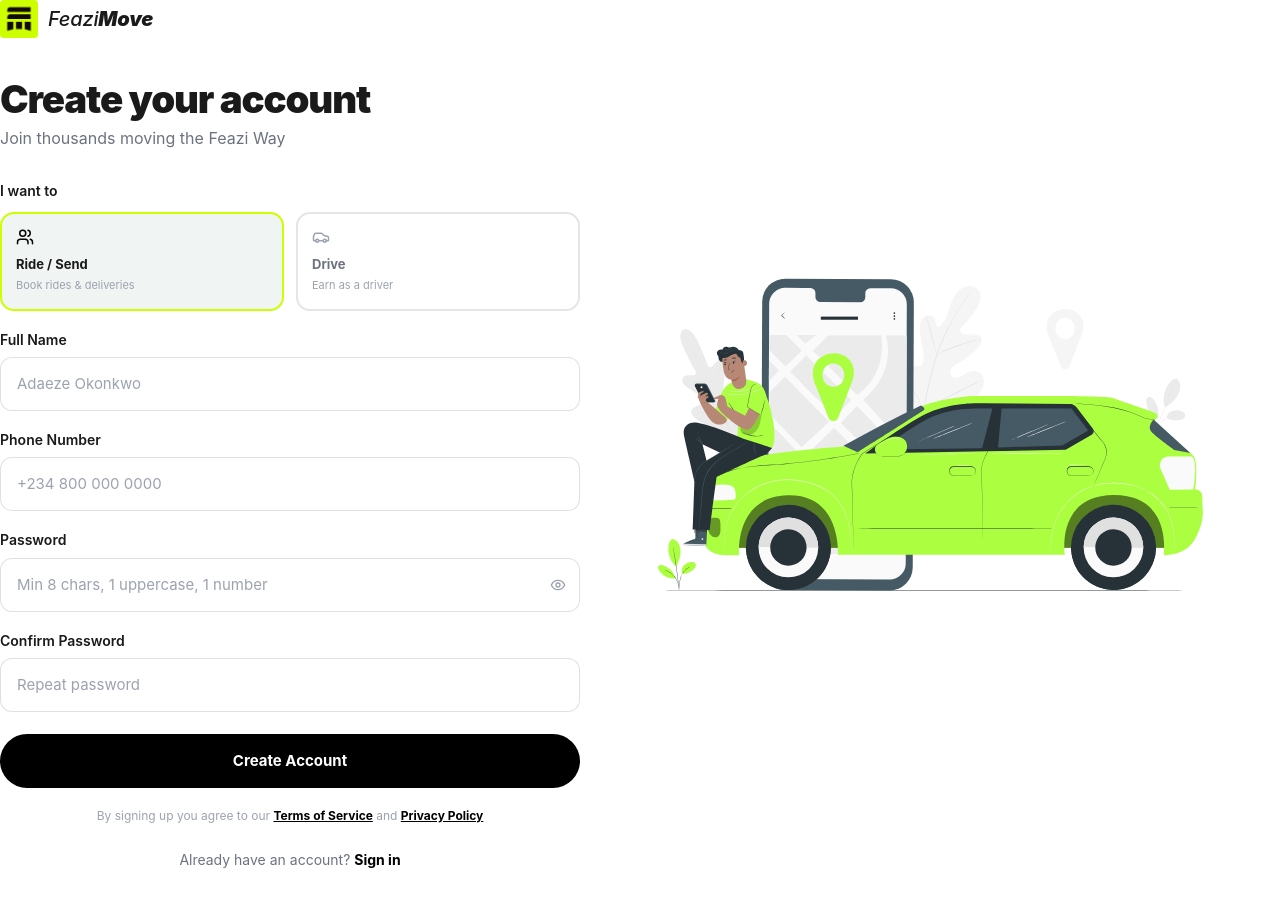
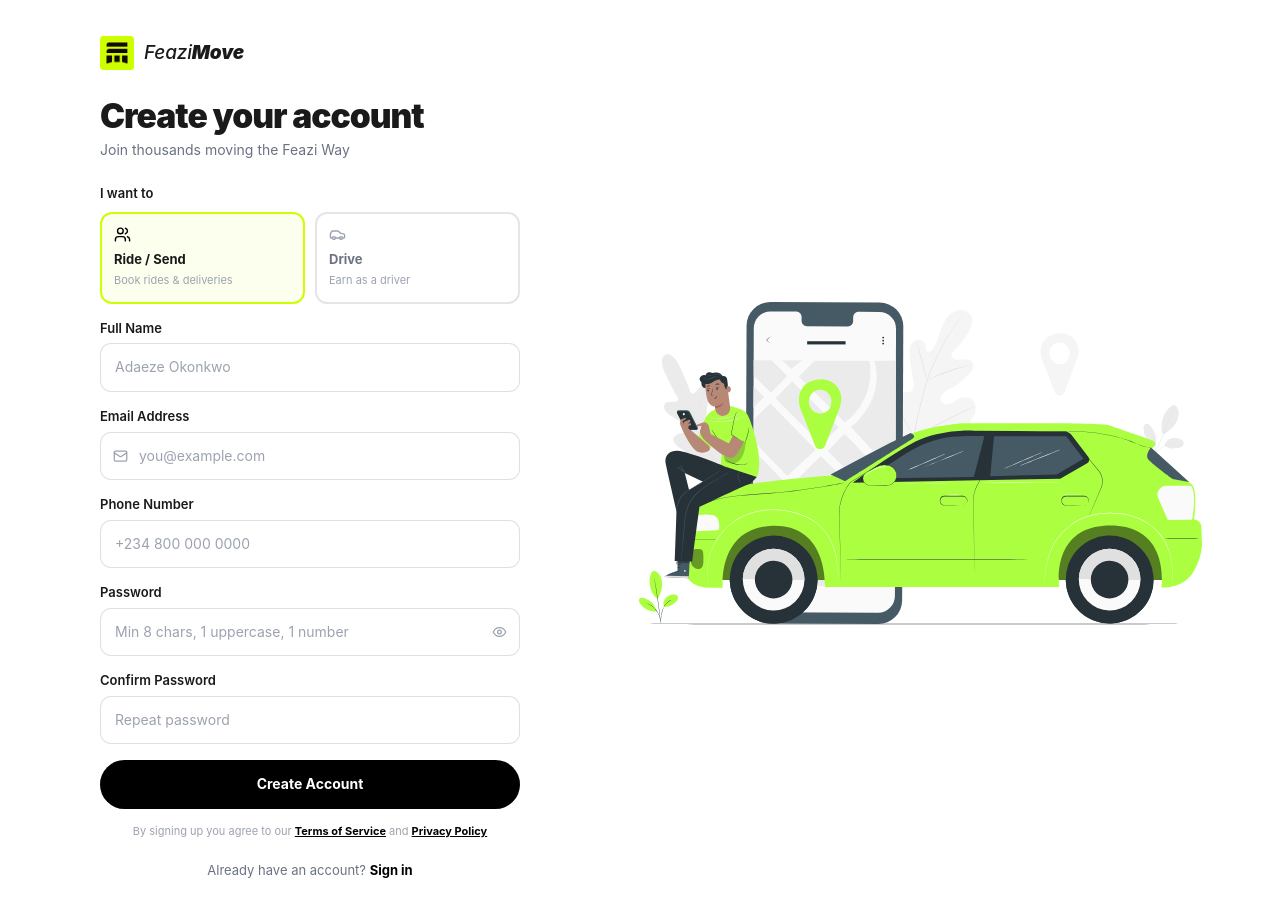
Before and after one commit to busayo524/feazimove, a React (Vite) app: page /register in a window 1280 px wide. Shown: the top 916 px of the page. Before the commit the page ends 872 px from the top, so only its background shows below. Built offline with nearby package versions, Linux system fonts and the light colour scheme; no server answers; the HTML template or start-up script is replaced by a standard one.

Commit message:
Email field added with a mail icon, also added the email column to the users table

```diff
--- a/src/pages/auth/Register.jsx
+++ b/src/pages/auth/Register.jsx
@@ -1,13 +1,15 @@
 import React, { useState, useEffect } from 'react'
 import { Link, useNavigate } from 'react-router-dom'
-import { Eye, EyeOff, Users, Car, AlertCircle } from 'lucide-react'
+import { Eye, EyeOff, Users, Car, AlertCircle, Mail } from 'lucide-react'
 import { useAuth } from '../../context/AuthContext'
 import cityDriverSvg from '../../assets/city-driver.svg'
 import faviconImg from '../../assets/favicon.png'
 
-/* ── Validation helpers ──────────────────────────────────────────────────── */
 function validatePhone(phone) {
   return /^(\+?234|0)[789][01]\d{8}$/.test(phone.replace(/\s/g, ''))
+}
+function validateEmail(email) {
+  return /^[^\s@]+@[^\s@]+\.[^\s@]+$/.test(email)
 }
 function validatePassword(pw) {
   return pw.length >= 8 && /[A-Z]/.test(pw) && /[0-9]/.test(pw)
@@ -16,55 +18,28 @@ function sanitizeText(val) {
   return val.replace(/[<>"']/g, '').trim()
 }
 
-/* ── Animated right panel ────────────────────────────────────────────────── */
 function RegisterPanel() {
   const cities = ['🇳🇬 Lagos', '🇬🇭 Accra', '🇰🇪 Nairobi', '🇿🇦 Cape Town', '🇸🇳 Dakar']
   const [cityIdx, setCityIdx] = useState(0)
-
   useEffect(() => {
     const t = setInterval(() => setCityIdx(i => (i + 1) % cities.length), 2200)
     return () => clearInterval(t)
   }, [])
-
-  const steps = [
-    { icon: '📱', label: 'Download', done: true },
-    { icon: '✅', label: 'Verify',   done: true },
-    { icon: '👤', label: 'Profile',  done: false },
-    { icon: '🚗', label: 'Ride',     done: false },
-  ]
-
-  // Confetti particles
-  const particles = Array.from({ length: 14 }, (_, i) => ({
-    left: `${5 + i * 6.5}%`,
-    color: ['#d4ff1a','#d4ff1a','#ffffff','#FBBF24','#ccff00'][i % 5],
-    delay: `${i * 0.18}s`,
-    dur: `${2.4 + (i % 4) * 0.4}s`,
-    shape: i % 3 === 0 ? '50%' : 3,
-  }))
-
   return (
-    <div style={{
-      position:'relative', height:'100%', minHeight:'100vh', padding:'40px 36px',
-      display:'flex', flexDirection:'column',
-      overflow:'hidden',
-    }}>
-
-      {/* City driver illustration */}
+    <div style={{ position:'relative', height:'100%', minHeight:'100vh', padding:'40px 36px', display:'flex', flexDirection:'column', overflow:'hidden' }}>
       <div style={{ position:'relative', zIndex:1, flex:1, display:'flex', alignItems:'center' }}>
         <img src={cityDriverSvg} alt="City driver illustration" style={{ width:'95%', display:'block', borderRadius:20, objectFit:'contain', margin:'0 auto' }}/>
       </div>
-
     </div>
   )
 }
 
-/* ── Register page ───────────────────────────────────────────────────────── */
 export default function Register() {
   const { register } = useAuth()
   const navigate = useNavigate()
 
   const [role, setRole] = useState('rider')
-  const [form, setForm] = useState({ name: '', phone: '', password: '', confirm: '' })
+  const [form, setForm] = useState({ name:'', email:'', phone:'', password:'', confirm:'' })
   const [showPw, setShowPw] = useState(false)
   const [errors, setErrors] = useState({})
   const [apiError, setApiError] = useState('')
@@ -78,6 +53,7 @@ export default function Register() {
   function validate() {
     const e = {}
     if (!form.name || form.name.length < 2) e.name = 'Enter your full name.'
+    if (!validateEmail(form.email)) e.email = 'Enter a valid email address.'
     if (!validatePhone(form.phone)) e.phone = 'Enter a valid Nigerian phone number.'
     if (!validatePassword(form.password)) e.password = 'Min 8 chars, one uppercase, one number.'
     if (form.password !== form.confirm) e.confirm = 'Passwords do not match.'
@@ -91,7 +67,7 @@ export default function Register() {
     setLoading(true)
     setApiError('')
     try {
-      const user = await register({ name: form.name, phone: form.phone, password: form.password, role })
+      const user = await register({ name: form.name, email: form.email, phone: form.phone, password: form.password, role })
       navigate(user.role === 'driver' ? '/driver' : '/book')
     } catch (err) {
       if (!err.status) {
@@ -105,64 +81,55 @@ export default function Register() {
   }
 
   const inputStyle = (hasError) => ({
-    width:'100%', padding:'14px 16px', borderRadius:12, fontSize:15,
+    width:'100%', padding:'12px 14px', borderRadius:11, fontSize:14,
     background:'#ffffff', color:'#1a1a1a', outline:'none',
-    border: `1.5px solid ${hasError ? '#f87171' : 'rgba(0,0,0,0.12)'}`,
-    transition:'border-color 0.2s', fontFamily:'inherit',
+    border:`1.5px solid ${hasError ? '#f87171' : 'rgba(0,0,0,0.12)'}`,
+    transition:'border-color 0.2s', fontFamily:'inherit', boxSizing:'border-box',
   })
+
+  const NEON = '#ccff00'
 
   return (
     <div style={{ minHeight:'100vh', display:'flex', background:'#ffffff' }}>
 
-      {/* ── Left: Form ── */}
+      {/* Form — left panel, shifted right with left padding */}
       <div className="register-form-panel" style={{
         flex:1, display:'flex', flexDirection:'column', justifyContent:'flex-start',
-        maxWidth:580, overflowY:'auto', marginLeft:'auto',
+        maxWidth:560, overflowY:'auto',
       }}>
 
-        {/* Logo */}
-        <Link to="/" style={{ display:'inline-flex', alignItems:'center', gap:10, marginBottom:40, textDecoration:'none' }}>
-          <img src={faviconImg} alt="FeaziMove" style={{ width:38, height:38, objectFit:'contain', display:'block' }} />
-          <span style={{ fontStyle:'italic', fontSize:20, letterSpacing:'-0.01em', color:'#1a1a1a' }}>
+        <Link to="/" style={{ display:'inline-flex', alignItems:'center', gap:10, marginBottom:28, textDecoration:'none' }}>
+          <img src={faviconImg} alt="FeaziMove" style={{ width:34, height:34, objectFit:'contain', display:'block' }} />
+          <span style={{ fontStyle:'italic', fontSize:19, letterSpacing:'-0.01em', color:'#1a1a1a' }}>
             <span style={{ fontWeight:500 }}>Feazi</span>
             <span style={{ fontWeight:900 }}>Move</span>
           </span>
         </Link>
 
-        <h1 style={{
-          fontSize:'clamp(1.8rem,4vw,2.4rem)', fontWeight:900, color:'#1a1a1a',
-          letterSpacing:'-0.03em', lineHeight:1.1, marginBottom:6,
-        }}>
+        <h1 style={{ fontSize:'clamp(1.6rem,3.5vw,2.1rem)', fontWeight:900, color:'#1a1a1a', letterSpacing:'-0.03em', lineHeight:1.1, marginBottom:4 }}>
           Create your account
         </h1>
-        <p style={{ color:'#6b7280', fontSize:16, marginBottom:28 }}>
+        <p style={{ color:'#6b7280', fontSize:14, marginBottom:22 }}>
           Join thousands moving the Feazi Way
         </p>
 
-        <form onSubmit={handleSubmit} noValidate style={{ display:'flex', flexDirection:'column', gap:18 }}>
+        <form onSubmit={handleSubmit} noValidate style={{ display:'flex', flexDirection:'column', gap:14 }}>
 
           {/* Role selector */}
           <div>
-            <label style={{ display:'block', color:'#1a1a1a', fontSize:14, fontWeight:600, marginBottom:10 }}>
-              I want to
-            </label>
-            <div style={{ display:'grid', gridTemplateColumns:'1fr 1fr', gap:12 }}>
+            <label style={{ display:'block', color:'#1a1a1a', fontSize:13, fontWeight:600, marginBottom:8 }}>I want to</label>
+            <div style={{ display:'grid', gridTemplateColumns:'1fr 1fr', gap:10 }}>
               {[
                 { value:'rider',  Icon:Users, label:'Ride / Send', sub:'Book rides & deliveries' },
                 { value:'driver', Icon:Car,   label:'Drive',       sub:'Earn as a driver' },
               ].map(({ value, Icon, label, sub }) => (
-                <button
-                  key={value}
-                  type="button"
-                  onClick={() => setRole(value)}
-                  style={{
-                    padding:'14px', borderRadius:14, textAlign:'left',
-                    border: `2px solid ${role === value ? '#ccff00' : 'rgba(0,0,0,0.1)'}`,
-                    background: role === value ? 'rgba(45,106,79,0.07)' : 'white',
+                <button key={value} type="button" onClick={() => setRole(value)} style={{
+                  padding:'12px', borderRadius:12, textAlign:'left',
+                  border:`2px solid ${role === value ? NEON : 'rgba(0,0,0,0.1)'}`,
+                  background: role === value ? 'rgba(204,255,0,0.07)' : 'white',
                   cursor:'pointer', transition:'all 0.2s',
-                  }}
-                >
-                  <Icon size={18} style={{ color: role === value ? '#000000' : '#9ca3af', marginBottom:8, display:'block' }}/>
+                }}>
+                  <Icon size={17} style={{ color: role === value ? '#000' : '#9ca3af', marginBottom:6, display:'block' }}/>
                   <div style={{ fontWeight:700, fontSize:13, color: role === value ? '#1a1a1a' : '#6b7280' }}>{label}</div>
                   <div style={{ fontSize:11, color:'#9ca3af', marginTop:2 }}>{sub}</div>
                 </button>
@@ -170,133 +137,102 @@ export default function Register() {
             </div>
           </div>
 
-          {/* Name */}
+          {/* Full Name */}
           <div>
-            <label htmlFor="name" style={{ display:'block', color:'#1a1a1a', fontSize:14, fontWeight:600, marginBottom:6 }}>
-              Full Name
-            </label>
-            <input
-              id="name" type="text" value={form.name}
-              onChange={e => set('name', e.target.value)}
-              placeholder="Adaeze Okonkwo"
-              autoComplete="name"
-              style={inputStyle(!!errors.name)}
-              onFocus={e => { if (!errors.name) e.target.style.borderColor = '#ccff00' }}
-              onBlur={e  => { if (!errors.name) e.target.style.borderColor = 'rgba(0,0,0,0.12)' }}
-            />
-            {errors.name && <p style={{ color:'#ef4444', fontSize:12, marginTop:4 }}>{errors.name}</p>}
+            <label htmlFor="name" style={{ display:'block', color:'#1a1a1a', fontSize:13, fontWeight:600, marginBottom:5 }}>Full Name</label>
+            <input id="name" type="text" value={form.name} onChange={e => set('name', e.target.value)}
+              placeholder="Adaeze Okonkwo" autoComplete="name" style={inputStyle(!!errors.name)}
+              onFocus={e => { if (!errors.name) e.target.style.borderColor = NEON }}
+              onBlur={e  => { if (!errors.name) e.target.style.borderColor = 'rgba(0,0,0,0.12)' }}/>
+            {errors.name && <p style={{ color:'#ef4444', fontSize:12, marginTop:3 }}>{errors.name}</p>}
+          </div>
+
+          {/* Email */}
+          <div>
+            <label htmlFor="email" style={{ display:'block', color:'#1a1a1a', fontSize:13, fontWeight:600, marginBottom:5 }}>Email Address</label>
+            <div style={{ position:'relative' }}>
+              <Mail size={15} style={{ position:'absolute', left:13, top:'50%', transform:'translateY(-50%)', color:'#9ca3af', pointerEvents:'none' }}/>
+              <input id="email" type="email" value={form.email} onChange={e => set('email', e.target.value)}
+                placeholder="you@example.com" autoComplete="email"
+                style={{ ...inputStyle(!!errors.email), paddingLeft:38 }}
+                onFocus={e => { if (!errors.email) e.target.style.borderColor = NEON }}
+                onBlur={e  => { if (!errors.email) e.target.style.borderColor = 'rgba(0,0,0,0.12)' }}/>
+            </div>
+            {errors.email && <p style={{ color:'#ef4444', fontSize:12, marginTop:3 }}>{errors.email}</p>}
           </div>
 
           {/* Phone */}
           <div>
-            <label htmlFor="phone" style={{ display:'block', color:'#1a1a1a', fontSize:14, fontWeight:600, marginBottom:6 }}>
-              Phone Number
-            </label>
-            <input
-              id="phone" type="tel" value={form.phone}
-              onChange={e => set('phone', e.target.value)}
-              placeholder="+234 800 000 0000"
-              autoComplete="tel"
-              style={inputStyle(!!errors.phone)}
-              onFocus={e => { if (!errors.phone) e.target.style.borderColor = '#ccff00' }}
-              onBlur={e  => { if (!errors.phone) e.target.style.borderColor = 'rgba(0,0,0,0.12)' }}
-            />
-            {errors.phone && <p style={{ color:'#ef4444', fontSize:12, marginTop:4 }}>{errors.phone}</p>}
+            <label htmlFor="phone" style={{ display:'block', color:'#1a1a1a', fontSize:13, fontWeight:600, marginBottom:5 }}>Phone Number</label>
+            <input id="phone" type="tel" value={form.phone} onChange={e => set('phone', e.target.value)}
+              placeholder="+234 800 000 0000" autoComplete="tel" style={inputStyle(!!errors.phone)}
+              onFocus={e => { if (!errors.phone) e.target.style.borderColor = NEON }}
+              onBlur={e  => { if (!errors.phone) e.target.style.borderColor = 'rgba(0,0,0,0.12)' }}/>
+            {errors.phone && <p style={{ color:'#ef4444', fontSize:12, marginTop:3 }}>{errors.phone}</p>}
           </div>
 
           {/* Password */}
           <div>
-            <label htmlFor="password" style={{ display:'block', color:'#1a1a1a', fontSize:14, fontWeight:600, marginBottom:6 }}>
-              Password
-            </label>
+            <label htmlFor="password" style={{ display:'block', color:'#1a1a1a', fontSize:13, fontWeight:600, marginBottom:5 }}>Password</label>
             <div style={{ position:'relative' }}>
-              <input
-                id="password" type={showPw ? 'text' : 'password'} value={form.password}
+              <input id="password" type={showPw ? 'text' : 'password'} value={form.password}
                 onChange={e => set('password', e.target.value)}
-                placeholder="Min 8 chars, 1 uppercase, 1 number"
-                autoComplete="new-password"
-                style={{ ...inputStyle(!!errors.password), paddingRight:48 }}
-                onFocus={e => { if (!errors.password) e.target.style.borderColor = '#ccff00' }}
-                onBlur={e  => { if (!errors.password) e.target.style.borderColor = 'rgba(0,0,0,0.12)' }}
-              />
+                placeholder="Min 8 chars, 1 uppercase, 1 number" autoComplete="new-password"
+                style={{ ...inputStyle(!!errors.password), paddingRight:44 }}
+                onFocus={e => { if (!errors.password) e.target.style.borderColor = NEON }}
+                onBlur={e  => { if (!errors.password) e.target.style.borderColor = 'rgba(0,0,0,0.12)' }}/>
               <button type="button" onClick={() => setShowPw(!showPw)}
-                style={{
-                  position:'absolute', right:14, top:'50%', transform:'translateY(-50%)',
-                  color:'#9ca3af', background:'none', border:'none', cursor:'pointer', padding:0,
-                }}
-                aria-label={showPw ? 'Hide password' : 'Show password'}
-              >
-                {showPw ? <EyeOff size={16}/> : <Eye size={16}/>}
+                style={{ position:'absolute', right:13, top:'50%', transform:'translateY(-50%)', color:'#9ca3af', background:'none', border:'none', cursor:'pointer', padding:0 }}
+                aria-label={showPw ? 'Hide password' : 'Show password'}>
+                {showPw ? <EyeOff size={15}/> : <Eye size={15}/>}
               </button>
             </div>
-            {errors.password && <p style={{ color:'#ef4444', fontSize:12, marginTop:4 }}>{errors.password}</p>}
+            {errors.password && <p style={{ color:'#ef4444', fontSize:12, marginTop:3 }}>{errors.password}</p>}
           </div>
 
           {/* Confirm */}
           <div>
-            <label htmlFor="confirm" style={{ display:'block', color:'#1a1a1a', fontSize:14, fontWeight:600, marginBottom:6 }}>
-              Confirm Password
-            </label>
-            <input
-              id="confirm" type={showPw ? 'text' : 'password'} value={form.confirm}
+            <label htmlFor="confirm" style={{ display:'block', color:'#1a1a1a', fontSize:13, fontWeight:600, marginBottom:5 }}>Confirm Password</label>
+            <input id="confirm" type={showPw ? 'text' : 'password'} value={form.confirm}
               onChange={e => set('confirm', e.target.value)}
-              placeholder="Repeat password"
-              autoComplete="new-password"
-              style={inputStyle(!!errors.confirm)}
-              onFocus={e => { if (!errors.confirm) e.target.style.borderColor = '#ccff00' }}
-              onBlur={e  => { if (!errors.confirm) e.target.style.borderColor = 'rgba(0,0,0,0.12)' }}
-            />
-            {errors.confirm && <p style={{ color:'#ef4444', fontSize:12, marginTop:4 }}>{errors.confirm}</p>}
+              placeholder="Repeat password" autoComplete="new-password" style={inputStyle(!!errors.confirm)}
+              onFocus={e => { if (!errors.confirm) e.target.style.borderColor = NEON }}
+              onBlur={e  => { if (!errors.confirm) e.target.style.borderColor = 'rgba(0,0,0,0.12)' }}/>
+            {errors.confirm && <p style={{ color:'#ef4444', fontSize:12, marginTop:3 }}>{errors.confirm}</p>}
           </div>
 
           {/* API error */}
           {apiError && (
-            <div style={{
-              display:'flex', alignItems:'center', gap:8,
-              background:'#fef2f2', border:'1px solid #fca5a5',
-              borderRadius:10, padding:'12px 16px',
-            }} role="alert">
-              <AlertCircle size={16} style={{ color:'#ef4444', flexShrink:0 }}/>
-              <p style={{ color:'#ef4444', fontSize:14 }}>{apiError}</p>
+            <div style={{ display:'flex', alignItems:'center', gap:8, background:'#fef2f2', border:'1px solid #fca5a5', borderRadius:10, padding:'11px 14px' }} role="alert">
+              <AlertCircle size={15} style={{ color:'#ef4444', flexShrink:0 }}/>
+              <p style={{ color:'#ef4444', fontSize:13 }}>{apiError}</p>
             </div>
           )}
 
           {/* Submit */}
-          <button
-            type="submit"
-            disabled={loading}
-            style={{
-              width:'100%', padding:'15px', borderRadius:50,
-              fontSize:15, fontWeight:700,
+          <button type="submit" disabled={loading} style={{
+            width:'100%', padding:'13px', borderRadius:50, fontSize:14, fontWeight:700,
             background: loading ? '#555' : '#000000', color:'#ffffff',
             border:'none', cursor: loading ? 'not-allowed' : 'pointer',
-              transition:'background 0.2s', marginTop:4,
+            transition:'background 0.2s', marginTop:2,
             display:'flex', alignItems:'center', justifyContent:'center', gap:8,
           }}
             onMouseEnter={e => { if (!loading) e.currentTarget.style.background = '#1a1a1a' }}
-            onMouseLeave={e => { if (!loading) e.currentTarget.style.background = '#000000' }}
-          >
+            onMouseLeave={e => { if (!loading) e.currentTarget.style.background = '#000000' }}>
             {loading ? (
-              <>
-                <span style={{
-                  width:16, height:16, borderRadius:'50%',
-                  border:'2px solid rgba(255,255,255,0.3)', borderTopColor:'white',
-                  animation:'spin 0.8s linear infinite', display:'inline-block',
-                }}/>
-                Creating account...
-              </>
+              <><span style={{ width:15, height:15, borderRadius:'50%', border:'2px solid rgba(255,255,255,0.3)', borderTopColor:'white', animation:'spin 0.8s linear infinite', display:'inline-block' }}/>Creating account...</>
             ) : 'Create Account'}
           </button>
 
-          <p style={{ textAlign:'center', color:'#9ca3af', fontSize:12, lineHeight:1.6 }}>
+          <p style={{ textAlign:'center', color:'#9ca3af', fontSize:11, lineHeight:1.6 }}>
             By signing up you agree to our{' '}
-            <a href="#" style={{ color:'#000000', fontWeight:700, textDecoration:'underline' }}>Terms of Service</a>
+            <a href="#" style={{ color:'#000', fontWeight:700, textDecoration:'underline' }}>Terms of Service</a>
             {' '}and{' '}
-            <a href="#" style={{ color:'#000000', fontWeight:700, textDecoration:'underline' }}>Privacy Policy</a>
+            <a href="#" style={{ color:'#000', fontWeight:700, textDecoration:'underline' }}>Privacy Policy</a>
           </p>
         </form>
 
-        <p style={{ textAlign:'center', color:'#6b7280', fontSize:14, marginTop:24 }}>
+        <p style={{ textAlign:'center', color:'#6b7280', fontSize:13, marginTop:20 }}>
           Already have an account?{' '}
           <Link to="/login" style={{ color:'#000000', fontWeight:700, textDecoration:'none' }}
             onMouseEnter={e => e.currentTarget.style.textDecoration='underline'}
@@ -306,16 +242,15 @@ export default function Register() {
         </p>
       </div>
 
-      {/* ── Right: animated dark panel ── */}
+      {/* Illustration — right panel */}
       <div className="hidden lg:flex" style={{ flex:1, background:'#ffffff', minHeight:'100vh', flexDirection:'column' }}>
         <RegisterPanel />
       </div>
 
       <style>{`
         @keyframes spin { to { transform: rotate(360deg); } }
-  @keyframes fade-in { from { opacity:0; transform:translateY(6px); } to { opacity:1; transform:translateY(0); } }
-  .register-form-panel { padding: 20px 40px 4  .register-form-panel { padding: 20px 40px 48px; }
-  @media (max-width: 1023px) { .register-form-panel { padding: 40px 24px 48px; } }
+        .register-form-panel { padding: 36px 40px 48px 100px; }
+        @media (max-width: 1023px) { .register-form-panel { padding: 36px 24px 48px; } }
       `}</style>
     </div>
   )
```
Also changed, not shown: 2 other files (tests, documents, lock files or other folders). Lines whose indentation alone changed are shown as unchanged.
